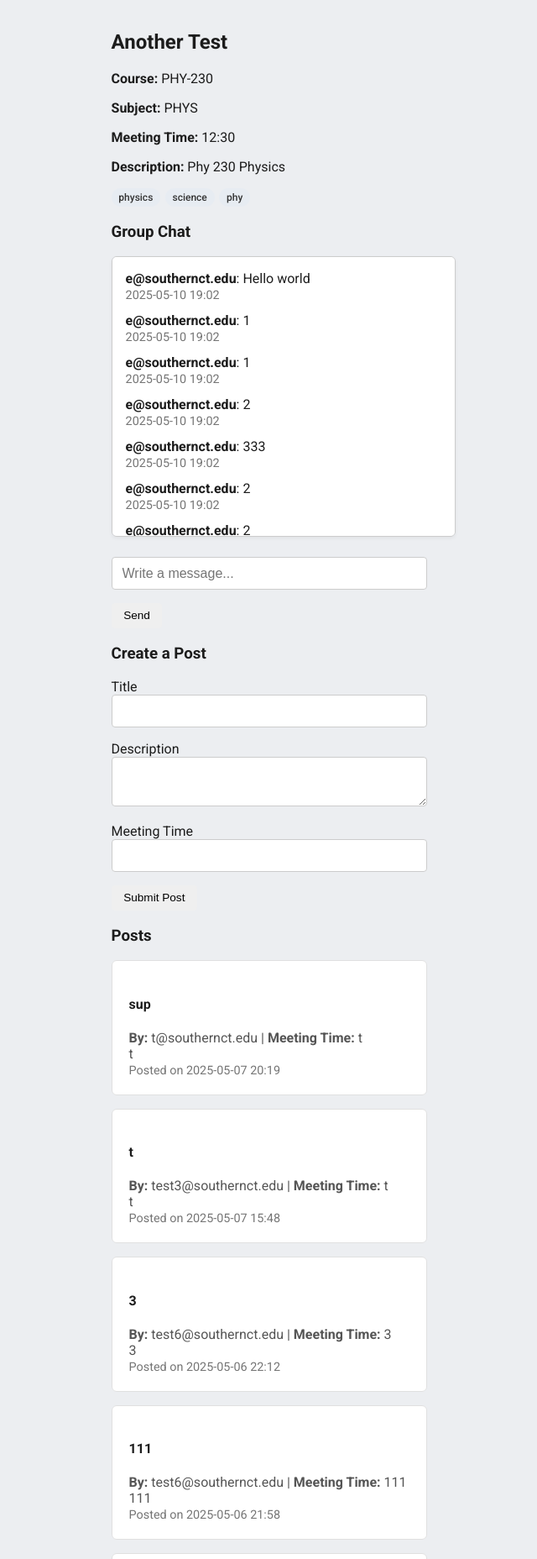
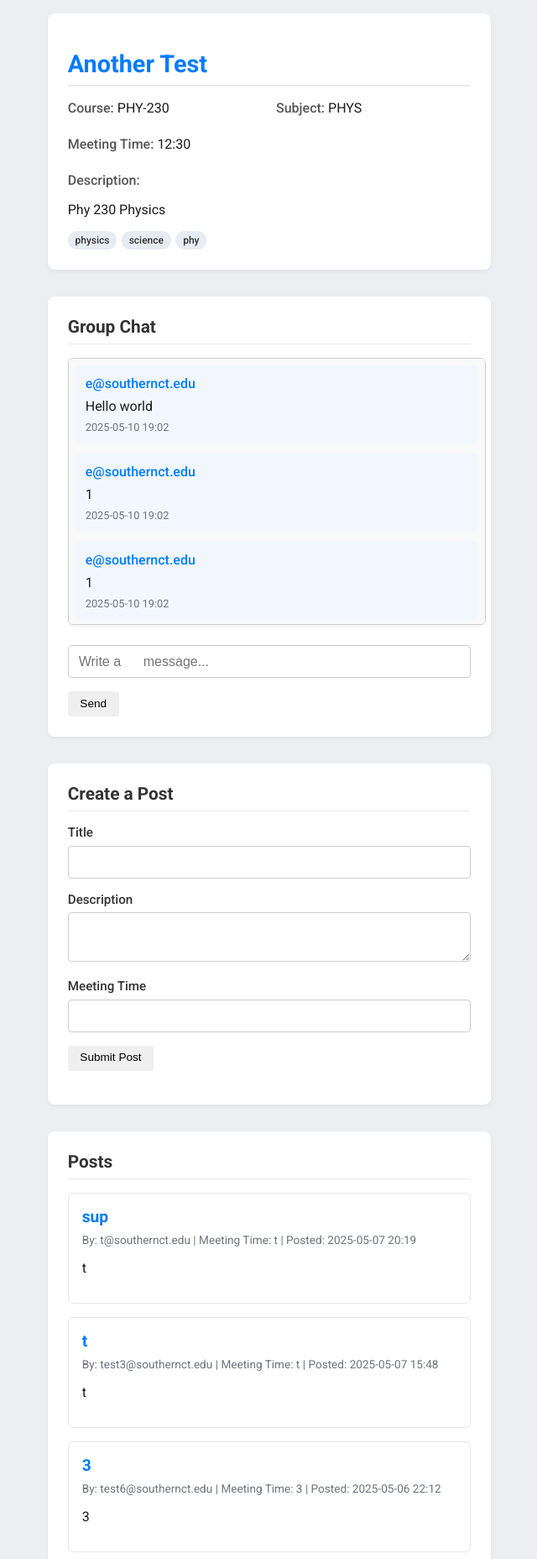
Before and after one commit to DillonT15/CSC-330-G1-GroupScheduler, a Flask app: page /group/3 in a window 1280 px wide. Shown: the part 63-1919 px from the top of the page at 84% size, without its empty margins (319-959 px from the left). Run offline with Flask 3, Linux system fonts and the light colour scheme; a user stored in the database is signed in; some libraries are stand-ins or nearby versions.

Commit message:
updated styling for view group, looking at chat box, posts etc in a group, just a little nicer now

```diff
--- a/app/static/css/style.css
+++ b/app/static/css/style.css
@@ -428,3 +428,113 @@ footer {
   color: white;
   text-decoration: none;
 }
+
+/* ───── View Group Page Styles ───── */
+/* Group header styles */
+.group-header {
+    background-color: #fff;
+    border-radius: 8px;
+    padding: 1.5rem;
+    margin-bottom: 2rem;
+    box-shadow: 0 2px 4px rgba(0,0,0,0.05);
+  }
+
+  .group-title {
+    color: #007bff;
+    margin-bottom: 1rem;
+    font-size: 1.8rem;
+    border-bottom: 2px solid #eaeaea;
+    padding-bottom: 0.5rem;
+  }
+
+  .group-meta {
+    display: grid;
+    grid-template-columns: repeat(auto-fit, minmax(200px, 1fr));
+    gap: 1rem;
+    margin-bottom: 1rem;
+  }
+
+  .meta-item {
+    margin-bottom: 0.5rem;
+  }
+
+  .meta-label {
+    font-weight: 500;
+    color: #555;
+  }
+
+  /* Section styles */
+  .section-card {
+    background-color: white;
+    border-radius: 8px;
+    padding: 1.5rem;
+    margin-bottom: 2rem;
+    box-shadow: 0 2px 4px rgba(0,0,0,0.05);
+  }
+
+  .section-header {
+    display: flex;
+    justify-content: space-between;
+    align-items: center;
+    margin-bottom: 1rem;
+    border-bottom: 1px solid #eaeaea;
+    padding-bottom: 0.5rem;
+  }
+
+  .section-title {
+    color: #333;
+    font-size: 1.3rem;
+    margin: 0;
+  }
+
+  /* Chat styles */
+  .chat-message {
+    padding: 0.75rem;
+    margin-bottom: 0.75rem;
+    border-radius: 6px;
+    background-color: #f2f7ff;
+  }
+
+  .chat-author {
+    font-weight: 500;
+    color: #007bff;
+  }
+
+  .chat-content {
+    margin: 0.5rem 0;
+  }
+
+  .chat-time {
+    font-size: 0.8rem;
+    color: #6c757d;
+  }
+
+  /* Posts styles */
+  .post-item {
+    padding: 1rem;
+    margin-bottom: 1rem;
+    border: 1px solid #e6e6e6;
+    border-radius: 6px;
+    transition: all 0.2s ease;
+  }
+
+  .post-item:hover {
+    box-shadow: 0 3px 6px rgba(0,0,0,0.08);
+  }
+
+  .post-title {
+    color: #007bff;
+    margin-top: 0;
+    margin-bottom: 0.5rem;
+    font-size: 1.2rem;
+  }
+
+  .post-meta {
+    font-size: 0.85rem;
+    color: #6c757d;
+    margin-bottom: 0.75rem;
+  }
+
+  .post-list {
+    margin-top: 1rem;
+  }
--- a/app/templates/view_group.html
+++ b/app/templates/view_group.html
@@ -1,79 +1,121 @@
-{% extends "base.html" %}
-{% block title %}{{ group.title }}{% endblock %}
+{% extends "base.html" %} {% block title %}{{ group.title }}{% endblock %} {%
+block content %}
+<!-- Group Header -->
+<div class="group-header">
+  <h1 class="group-title">{{ group.title }}</h1>
 
-{% block content %}
-<h2>{{ group.title }}</h2>
-<p><strong>Course:</strong> {{ group.course }}</p>
-<p><strong>Subject:</strong> {{ group.subject }}</p>
-<p><strong>Meeting Time:</strong> {{ group.time }}</p>
-<p><strong>Description:</strong> {{ group.description }}</p>
+  <div class="group-meta">
+    <div class="meta-item">
+      <span class="meta-label">Course:</span>
+      <span class="meta-value">{{ group.course }}</span>
+    </div>
+
+    <div class="meta-item">
+      <span class="meta-label">Subject:</span>
+      <span class="meta-value">{{ group.subject }}</span>
+    </div>
+
+    <div class="meta-item">
+      <span class="meta-label">Meeting Time:</span>
+      <span class="meta-value">{{ group.time }}</span>
+    </div>
+  </div>
+
+  <div class="meta-item">
+    <span class="meta-label">Description:</span>
+    <p class="meta-value">{{ group.description }}</p>
+  </div>
 
   <div class="sg-tags">
     {% for t in (group.tags or "").split(",") if t.strip() %}
     <span class="badge sg-badge">{{ t.strip() }}</span>
     {% endfor %}
   </div>
+</div>
 
-<!-- ───────── GROUP CHAT ───────── -->
-<h3 class="mt-5">Group Chat</h3>
-<div class="chat-box" style="max-height: 300px; overflow-y: scroll; border: 1px solid #ccc; padding: 1rem; background: #fff; border-radius: 6px;">
+<!-- Group Chat Section -->
+<div class="section-card">
+  <div class="section-header">
+    <h2 class="section-title">Group Chat</h2>
+  </div>
+
+  <div
+    class="chat-box"
+    style="max-height: 300px; overflow-y: scroll; padding: 0.5rem"
+  >
     {% for message in chat_messages %}
-    <div style="margin-bottom: 0.75rem;">
-      <strong>{{ message.user.email }}</strong>: {{ message.content }}<br>
-      <small class="text-muted">{{ message.timestamp.strftime('%Y-%m-%d %H:%M') }}</small>
+    <div class="chat-message">
+      <div class="chat-author">{{ message.user.email }}</div>
+      <div class="chat-content">{{ message.content }}</div>
+      <div class="chat-time">
+        {{ message.timestamp.strftime('%Y-%m-%d %H:%M') }}
+      </div>
     </div>
     {% else %}
-    <p>No messages yet.</p>
+    <p>No messages yet. Start the conversation!</p>
     {% endfor %}
   </div>
 
   <form method="POST" class="mt-3">
     {{ chat_form.hidden_tag() }}
     <div class="form-group">
-    {{ chat_form.message(class="form-control", placeholder="Write a message...") }}
+      {{ chat_form.message(class="form-control", placeholder="Write a
+      message...") }}
     </div>
     {{ chat_form.submit(class="btn btn-primary mt-2") }}
   </form>
+</div>
 
-<!-- ───────── POST FORM ───────── -->
- <!-- Contains all buttons and menus for creating a form-->
-<h3 class="mt-4">Create a Post</h3>
+<!-- Create Post Section -->
+<div class="section-card">
+  <div class="section-header">
+    <h2 class="section-title">Create a Post</h2>
+  </div>
+
   <form method="POST">
     {{ form.hidden_tag() }}
     <div class="form-group">
-    {{ form.title.label }}
-    {{ form.title(class="form-control") }}
+      {{ form.title.label(class="form-label") }} {{
+      form.title(class="form-control") }}
     </div>
     <div class="form-group">
-    {{ form.description.label }}
-    {{ form.description(class="form-control") }}
+      {{ form.description.label(class="form-label") }} {{
+      form.description(class="form-control") }}
     </div>
     <div class="form-group">
-    {{ form.meeting_time.label }}
-    {{ form.meeting_time(class="form-control") }}
+      {{ form.meeting_time.label(class="form-label") }} {{
+      form.meeting_time(class="form-control") }}
     </div>
-  <div class="form-group">
-    {{ form.submit(class="btn btn-primary") }}
+    <div class="form-group">{{ form.submit(class="btn btn-primary") }}</div>
+  </form>
 </div>
-</form>
 
-<!-- ───────── POSTS LIST ───────── -->
- <!--Lists out each created post in a list-->
-<h3 class="mt-5">Posts</h3>
+<!-- Posts List Section -->
+<div class="section-card">
+  <div class="section-header">
+    <h2 class="section-title">Posts</h2>
+  </div>
+
   {% if posts %}
-  <ul class="post-list">
+  <div class="post-list">
     {% for post in posts %}
-      <li>
-        <h4>{{ post.title }}</h4>
-        <p><strong>By:</strong> {{ post.author.email }} | <strong>Meeting Time:</strong> {{ post.meeting_time }}</p>
+    <div class="post-item">
+      <h3 class="post-title">{{ post.title }}</h3>
+      <div class="post-meta">
+        <span>By: {{ post.author.email }}</span> |
+        <span>Meeting Time: {{ post.meeting_time }}</span> |
+        <span>Posted: {{ post.date_and_time.strftime('%Y-%m-%d %H:%M') }}</span>
+      </div>
       <p>{{ post.description }}</p>
-        <small class="text-muted">Posted on {{ post.date_and_time.strftime('%Y-%m-%d %H:%M') }}</small>
-      </li>
+    </div>
     {% endfor %}
-  </ul>
+  </div>
   {% else %}
-  <p>No posts yet.</p>
+  <p>No posts yet. Be the first to create one!</p>
   {% endif %}
+</div>
 
-<a href="{{ url_for('main.browse_listings') }}" class="btn btn-secondary mt-3">Back to Listings</a>
+<a href="{{ url_for('main.browse_listings') }}" class="btn btn-secondary"
+  >Back to Listings</a
+>
 {% endblock %}
```
Lines whose indentation alone changed are shown as unchanged.
